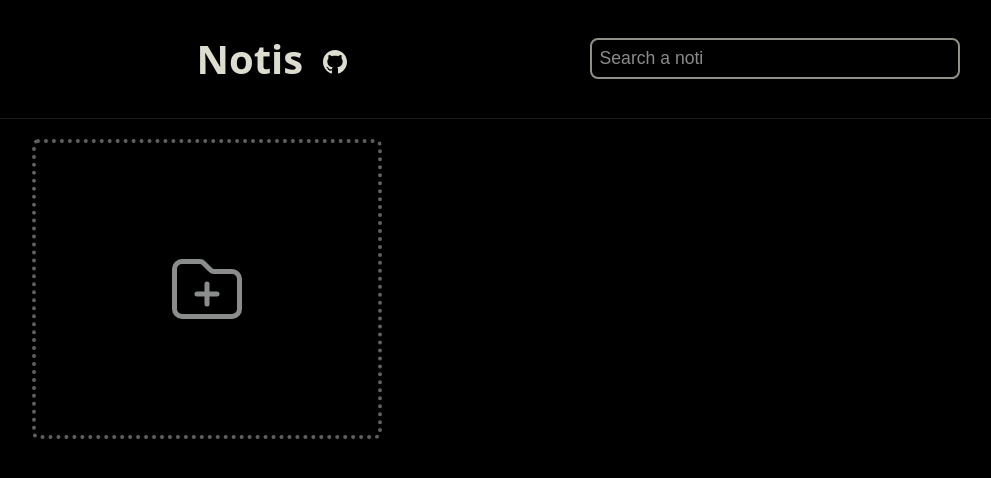
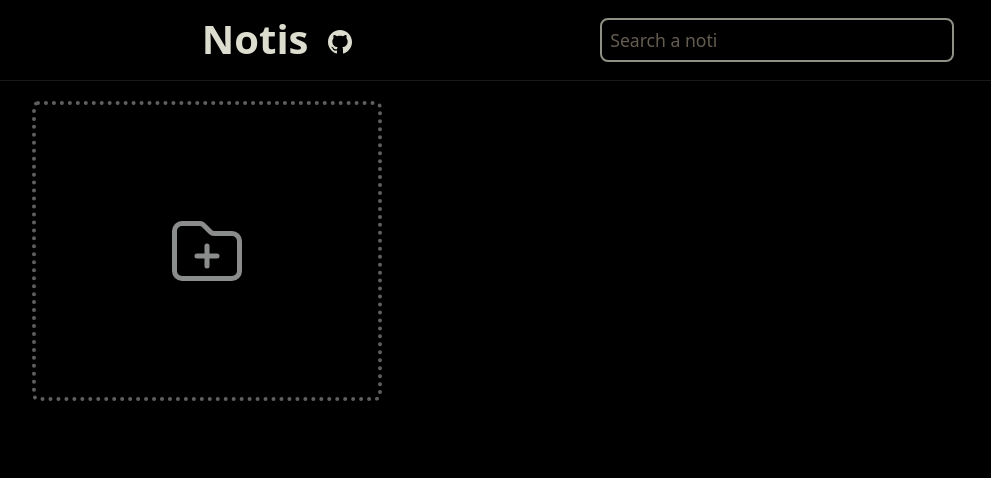
Before and after one commit to germanfndez/notis-app, a Svelte app: page / in a window 1280 px wide. Shown: the top 478 px of the page, without its empty margins (63-1054 px from the left). Built offline with nearby package versions, Linux system fonts and the light colour scheme; a web font is replaced by a local one.

Commit message:
feat: add colors to tailwind

```diff
--- a/src/main.js
+++ b/src/main.js
@@ -1,4 +1,5 @@
 import App from './App.svelte'
+import './style.css'
 
 const app = new App({
   target: document.getElementById('app')
--- a/src/style.css
+++ b/src/style.css
@@ -2,11 +2,7 @@
 @tailwind components;
 @tailwind utilities;
 
-(:root) {
-  --color-blue: #2268eb;
-  --color-gray: #3e3d3d;
-  --color-black: #262626;
-
+:root {
   font-family: 'Signika Negative', system-ui, -apple-system, BlinkMacSystemFont,
     'Segoe UI', Roboto, Oxygen, Ubuntu, Cantarell, 'Open Sans', 'Helvetica Neue',
     sans-serif;
@@ -19,3 +15,11 @@
   -moz-osx-font-smoothing: grayscale;
   -webkit-text-size-adjust: 100%;
 }
+
+*,
+*::before,
+*::after {
+  box-sizing: border-box;
+  padding: 0;
+  margin: 0;
+}
--- a/tailwind.config.cjs
+++ b/tailwind.config.cjs
@@ -2,7 +2,13 @@
 module.exports = {
   content: ['./index.html', './src/**/*.{js,ts,jsx,tsx,svelte}'],
   theme: {
-    extend: {}
+    extend: {
+      colors: {
+        primary: '#3F4145',
+        secondary: '#5E5E5E',
+        tertiary: '#878787'
+      }
+    }
   },
   plugins: []
 }
```
